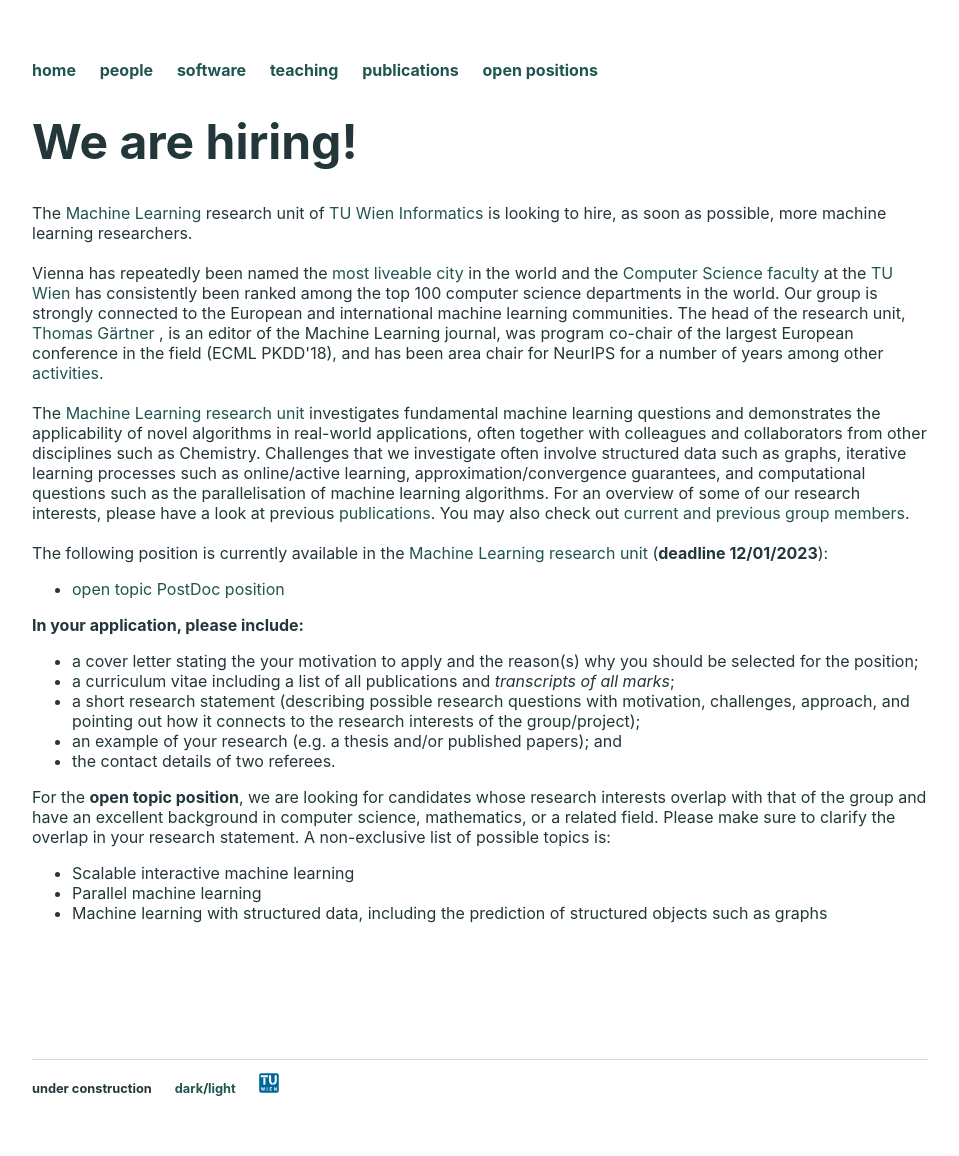
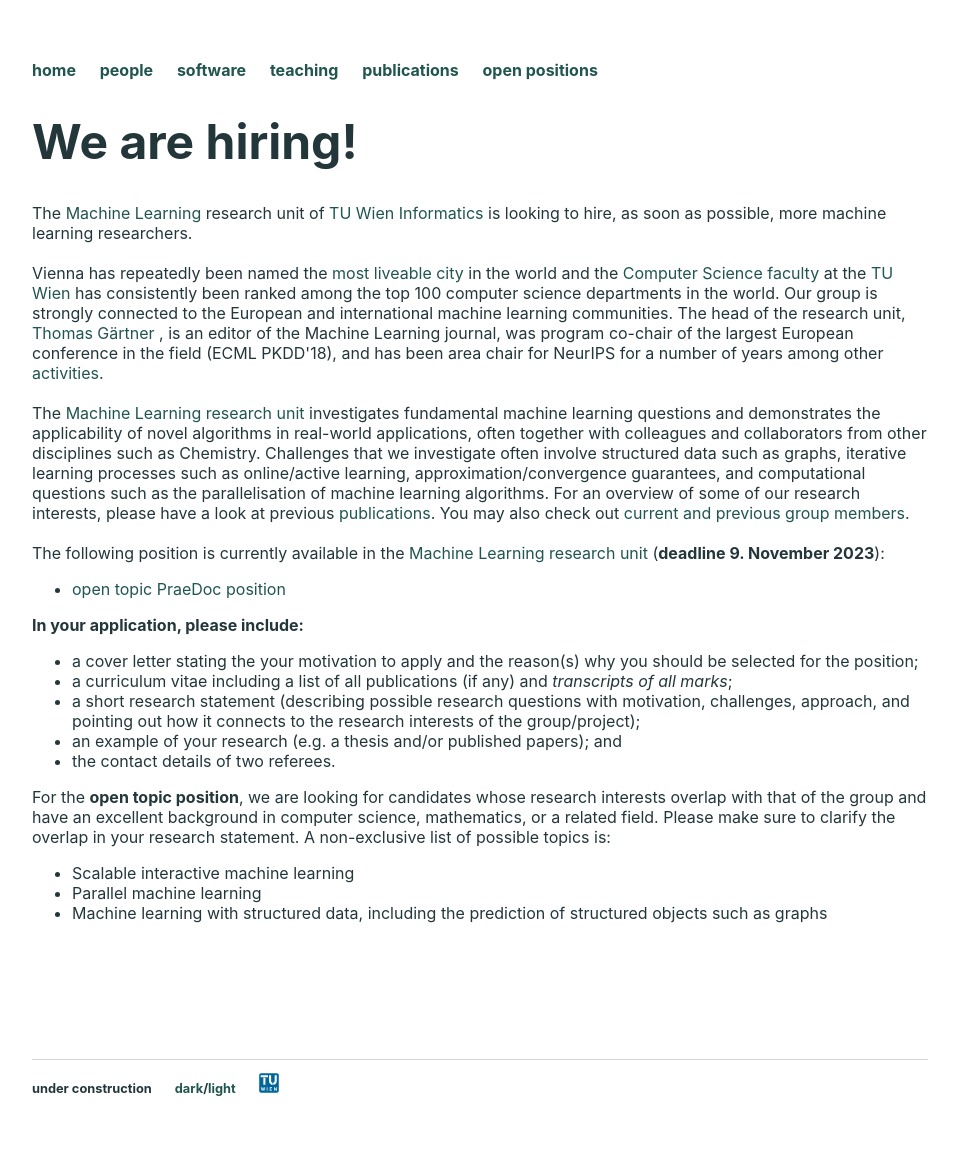
Before and after one commit to ml-tuw/ml-tuw.github.io, a Jekyll site: the page built from hiring_en/index.html, in a window 1280 px wide. Shown: the whole page, without its empty margins (160-1119 px from the left). Built offline with Jekyll 4.4.1, drawn with Linux system fonts in a browser that asks for light colours.

Commit message:
update hiring index

```diff
--- a/hiring_en/index.html
+++ b/hiring_en/index.html
@@ -11,11 +11,10 @@
 
 The {{site.data.links.TUWienMLRU_en}} investigates fundamental machine learning questions and demonstrates the applicability of novel algorithms in real-world applications, often together with colleagues and collaborators from other disciplines such as Chemistry. Challenges that we investigate often involve structured data such as graphs, iterative learning processes such as online/active learning, approximation/convergence guarantees, and computational questions such as the parallelisation of machine learning algorithms. For an overview of some of our research interests, please have a look at previous <a href="{{'/papers' | prepend: site.data.links.Thomas }}">publications</a>. You may also check out <a href="/people">current and previous group members</a>.<br><br>
 
-The following position is currently available in the {{site.data.links.TUWienMLRU_en}} (<b>deadline 12/01/2023</b>):
+The following position is currently available in the {{site.data.links.TUWienMLRU_en}} (<b>deadline 9. November 2023</b>):
 
 <ul>
-<!--<li> <a href=/hiring_en/praedoc/>open topic PhD position</a>-->
-<li> <a href=/hiring_en/postdoc/>open topic PostDoc position</a>
+<li> <a href=/hiring_en/praedoc/>open topic PraeDoc position</a>
 </ul>
 
 <!--Another <a href=https://jobs.tuwien.ac.at/Job/177436>three PhD positions</a> are available in the <i>Center for Artificial Intelligence and Machine Learning</i> (deadline 21/4/2022, please specify in your application that you want to work on machine learning).<br><br>-->
@@ -23,7 +22,7 @@
 <b>In your application, please include:</b>
 <ul>
 <li>a cover letter stating the your motivation to apply and the reason(s) why you should be selected for the position;</li>
-<li>a curriculum vitae including a list of all publications and <i>transcripts of all marks</i>;</li>
+<li>a curriculum vitae including a list of all publications (if any) and <i>transcripts of all marks</i>;</li>
 <li>a short research statement (describing possible research questions with motivation, challenges, approach, and pointing out how it connects to the research interests of the group/project);</li>
 <li>an example of your research (e.g. a thesis and/or published papers); and</li>
 <li>the contact details of two referees.</li>
```
